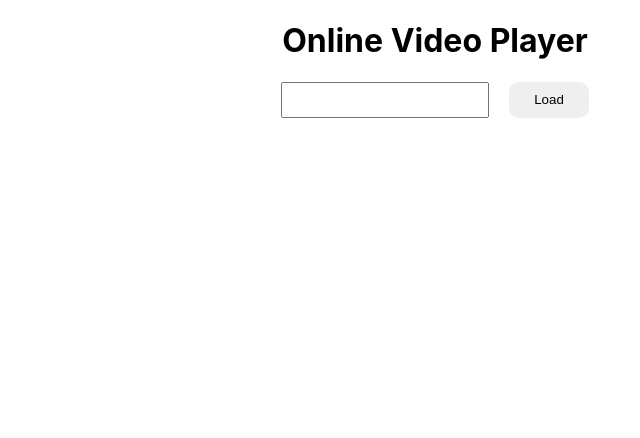
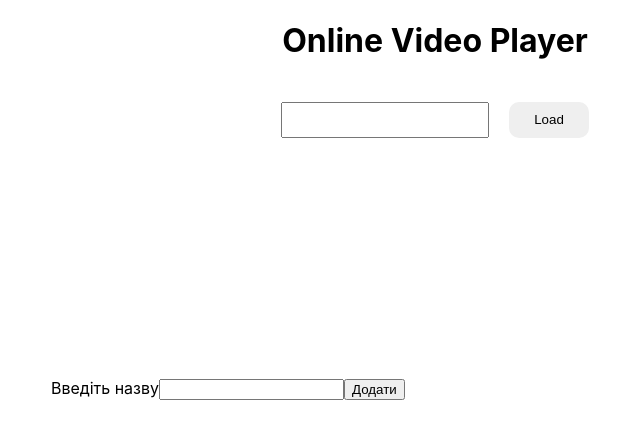
Before and after one commit to SKhrebtan/Video-Player, a React (Create React App) app: page / in a window 1280 px wide. Shown: the top 438 px of the page, without its empty margins (205-845 px from the left). Built offline with nearby package versions, Linux system fonts and the light colour scheme.

Commit message:
redux-toolkit

```diff
--- a/package.json
+++ b/package.json
@@ -4,13 +4,18 @@
   "private": true,
   "homepage": "https://SKhrebtan.github.io/Video-Player/",
   "dependencies": {
+    "@reduxjs/toolkit": "^1.9.7",
     "@testing-library/jest-dom": "^5.16.3",
     "@testing-library/react": "^12.1.4",
     "@testing-library/user-event": "^13.5.0",
+    "nanoid": "^5.0.2",
     "react": "^18.1.0",
     "react-dom": "^18.1.0",
     "react-player": "^2.13.0",
+    "react-redux": "^8.1.3",
     "react-scripts": "5.0.1",
+    "redux": "^4.2.1",
+    "redux-persist": "^6.0.0",
     "web-vitals": "^2.1.3"
   },
   "scripts": {
--- a/src/components/App.jsx
+++ b/src/components/App.jsx
@@ -1,11 +1,14 @@
 import { OnlineReactPlayer } from "./ReactPlayer/ReactPlayer";
 import { Form } from "./Form/Form";
+import { FormVideoAdd } from "./FormVideoAdd/FormVideoAdd";
+import { ListVideo } from "./ListVideo/ListVideo";
 import { useState } from "react";
+import { useSelector } from "react-redux";
 import css from './App.module.css'
 
 export const App = () => {
   const [formValue, setFormValue] = useState(null);
-
+const videoError = useSelector(state => state.video.error);
   const handleFormValue = value => {
 setFormValue(value)
   }
@@ -14,6 +17,8 @@ setFormValue(value)
       <h1 className={css.title}>Online Video Player</h1>
       <Form onSubmit={handleFormValue} />
       <OnlineReactPlayer formValue={formValue} />
+      {videoError && <FormVideoAdd />}
+      <ListVideo/>
     </div>
   );
 };
--- a/src/components/App.module.css
+++ b/src/components/App.module.css
@@ -1,6 +1,9 @@
 .mainDiv {
   margin: 0 auto;
   width: calc(100vw - 40%);
+  display: flex;
+  flex-direction: column;
+  gap: 20px;
 }
 
 .title {
--- a/src/components/Form/Form.jsx
+++ b/src/components/Form/Form.jsx
@@ -1,10 +1,12 @@
 import css from './form.module.css'
-
+import { useDispatch } from 'react-redux';
+import { updateVideo } from 'redux/reducer/currentVideoReducer';
 export const Form = ({ onSubmit }) => {
-
+      const dispatch = useDispatch();
     const handleSubmit = (e) => {
         e.preventDefault();
-        onSubmit(e.target.elements.video.value)
+        // onSubmit(e.target.elements.video.value)
+        dispatch(updateVideo(e.target.elements.video.value))
         e.target.reset()
     }
 
--- /dev/null
+++ b/src/components/FormVideoAdd/FormVideoAdd.jsx
@@ -0,0 +1,31 @@
+import { addVideo } from "redux/reducer/videoListReducer";
+import { useDispatch, useSelector } from "react-redux";
+import { nanoid } from "nanoid";
+export const FormVideoAdd = () => {
+    const dispatch = useDispatch();
+    const currentVideo = useSelector(state => state.video);
+    const videos = useSelector(state => state.videoList);
+
+    const handleSubmit = e => {
+        e.preventDefault();
+        const newVideo = {
+            id: nanoid(),
+            name: e.target.elements.name.value,
+            url: currentVideo.url,
+        }
+         if (videos.items.find(video => video.url === newVideo.url || video.name === newVideo.name)) {
+        return alert('ay, такий контакт вже існує')
+      }
+        dispatch(addVideo(newVideo))
+        e.target.reset();
+}
+    return (
+        <form onSubmit={handleSubmit}>
+            <label>
+                Введіть назву
+                <input type='text' name="name"/>
+            </label>
+            <button type='submit'>Додати</button>
+        </form>
+    )
+}
--- /dev/null
+++ b/src/components/ListVideo/ListVideo.jsx
@@ -0,0 +1,17 @@
+import { useSelector, useDispatch } from "react-redux"
+import { updateVideo } from "redux/reducer/currentVideoReducer";
+import { deleteVideo } from "redux/reducer/videoListReducer";
+export const ListVideo = () => {
+    const {items} = useSelector(state => state.videoList);
+    const dispatch = useDispatch();
+    return (
+        <ul>
+            {items.map(item =>
+                <li key={item.id}>
+                    <p>{item.name}</p>
+                    <button type='button' onClick={()=>dispatch(updateVideo(item.url))}>Програти</button>
+                    <button type='button' onClick={() =>dispatch(deleteVideo(item.id))}>Видалити</button>
+                </li>)}
+        </ul>
+    )
+}
--- a/src/components/ReactPlayer/ReactPlayer.jsx
+++ b/src/components/ReactPlayer/ReactPlayer.jsx
@@ -1,44 +1,51 @@
 import css from './reactplayer.module.css';
 import ReactPlayer from 'react-player/youtube';
-import { useState, useEffect } from 'react';
-function useLocalStorage(key, defaultValue) {
-  const [state, setState] = useState(() => JSON.parse(window.localStorage.getItem(key)) ?? defaultValue)
+import { useEffect } from 'react';
+import { useSelector, useDispatch } from 'react-redux';
+import { errorVideo } from 'redux/reducer/currentVideoReducer';
+// function useLocalStorage(key, defaultValue) {
+//   const [state, setState] = useState(() => JSON.parse(window.localStorage.getItem(key)) ?? defaultValue)
 
-  useEffect(() => {
-    return window.localStorage.setItem(key, JSON.stringify(state))
-  }, [state, key])
-return [state, setState]
-}
+//   useEffect(() => {
+//     return window.localStorage.setItem(key, JSON.stringify(state))
+//   }, [state, key])
+// return [state, setState]
+// }
+// const [video, setVideo] = useLocalStorage('video', 'https://www.youtube.com/watch?v=_fhDVVfELsM&t=1387s');
+//  useEffect(() => {
+//     if (!formValue) return;
+//     setVideo(formValue)
+//  }, [formValue, setVideo])
+
 export const OnlineReactPlayer = ({ formValue }) => {
-  const [video, setVideo] = useLocalStorage('video', 'https://www.youtube.com/watch?v=_fhDVVfELsM&t=1387s');
-  const [videoError, setVideoError] = useState(null);
+
+  const dispatch = useDispatch();
+   const currentVideo = useSelector(state => state.video);
+
     const playerConfig = {
     youtubePlayerVars: {
       origin: 'https://www.youtube.com',
     },
   };
-  const handleError = (error) => {
-    console.log(error);
-    console.log(error.message)
-    setVideoError(error)
-  }
   useEffect(() => {
-    if (!formValue) return;
-    setVideo(formValue)
-  }, [formValue,setVideo])
+      if (currentVideo && !ReactPlayer.canPlay(currentVideo.url)) {
+      dispatch(errorVideo(false))
+      } else (dispatch(errorVideo(true)))
+  },[currentVideo, dispatch])
+
   return (
     <div className={css.playerWrapper}>
-      {videoError && <div>Виникла помилка під час відтворення відео.</div>}
-      <ReactPlayer
+      {!ReactPlayer.canPlay(currentVideo.url) && <div>Виникла помилка під час відтворення відео.</div>}
+      {ReactPlayer.canPlay(currentVideo.url) && <ReactPlayer
         playing={true}
         className={css.reactPlayer}
-        url={formValue ?? video}
+        url={currentVideo.url ?? formValue}
         controls
         config={playerConfig}
-        onError={()=>handleError}
-        width='100%'
-        height='640px'
-      />
+
+         width='240px'
+        height='180px'
+      />}
     </div>
   )
 
--- a/src/components/ReactPlayer/reactplayer.module.css
+++ b/src/components/ReactPlayer/reactplayer.module.css
@@ -1,10 +1,10 @@
-.playerWrapper {
+/* .playerWrapper {
   position: relative;
-  padding-top: 56.25%; /* Player ratio: 100 / (1280 / 720) */
-}
-
+  padding-top: 56.25%;
+} */
+/*
 .reactPlayer {
   position: absolute;
   top: 0;
   left: 0;
-}
+} */
--- a/src/index.js
+++ b/src/index.js
@@ -1,10 +1,17 @@
+import { Provider } from "react-redux";
+import { store, persistor } from "./redux/store";
 import React from 'react';
 import ReactDOM from 'react-dom/client';
 import { App } from 'components/App';
+import { PersistGate } from 'redux-persist/integration/react'
 import './index.css';
 
 ReactDOM.createRoot(document.getElementById('root')).render(
   <React.StrictMode>
-    <App />
+  <Provider store={store}>
+    <PersistGate loading={null} persistor={persistor}>
+      <App />
+    </PersistGate>
+          </Provider>
   </React.StrictMode>
-);
+  );
--- /dev/null
+++ b/src/redux/reducer/currentVideoReducer.js
@@ -0,0 +1,25 @@
+import { createSlice } from "@reduxjs/toolkit";
+
+const videosInitialState = {
+    url: 'https://www.youtube.com/watch?v=_fhDVVfELsM&t=1387s',
+    error: null,
+}
+
+const currentVideoSlice = createSlice({
+    name: "video",
+   initialState: videosInitialState,
+
+  reducers: {
+      updateVideo(state, action) {
+          state.url = action.payload;
+      },
+      errorVideo(state, action) {
+          state.error = action.payload;
+         },
+
+  },
+});
+
+export const { updateVideo, errorVideo } = currentVideoSlice.actions;
+
+export const currentVideoReducer = currentVideoSlice.reducer;
--- /dev/null
+++ b/src/redux/reducer/videoListReducer.js
@@ -0,0 +1,25 @@
+import { createSlice } from "@reduxjs/toolkit";
+import { persistReducer } from 'redux-persist';
+import storage from 'redux-persist/lib/storage';
+const persistConfig = {
+  key: 'videos',
+  storage,
+}
+const videosInitialState = { items: [] };
+
+const videoListSlice = createSlice({
+    name: "videoList",
+   initialState: videosInitialState,
+
+  reducers: {
+    addVideo(state, action) {
+                state.items.push(action.payload)
+         },
+    deleteVideo(state, action) {
+            state.items = state.items.filter(item => item.id !== action.payload)
+                }
+  },
+});
+
+export const { addVideo, deleteVideo } = videoListSlice.actions;
+export const persistedReducer = persistReducer(persistConfig, videoListSlice.reducer)
--- /dev/null
+++ b/src/redux/store.js
@@ -0,0 +1,28 @@
+import { configureStore } from "@reduxjs/toolkit";
+import { currentVideoReducer } from "./reducer/currentVideoReducer";
+import { persistedReducer } from "./reducer/videoListReducer";
+import {
+  persistStore,
+  FLUSH,
+  REHYDRATE,
+  PAUSE,
+  PERSIST,
+  PURGE,
+  REGISTER,
+} from 'redux-persist';
+
+export const store = configureStore({
+  reducer: {
+  videoList: persistedReducer,
+  video: currentVideoReducer,
+  },
+   middleware(getDefaultMiddleware) {
+    return getDefaultMiddleware({
+      serializableCheck: {
+        ignoredActions: [FLUSH, REHYDRATE, PAUSE, PERSIST, PURGE, REGISTER],
+      },
+    });
+  },
+});
+
+export const persistor = persistStore(store)
```
Also changed, not shown: 1 other file (tests, documents, lock files or other folders).
